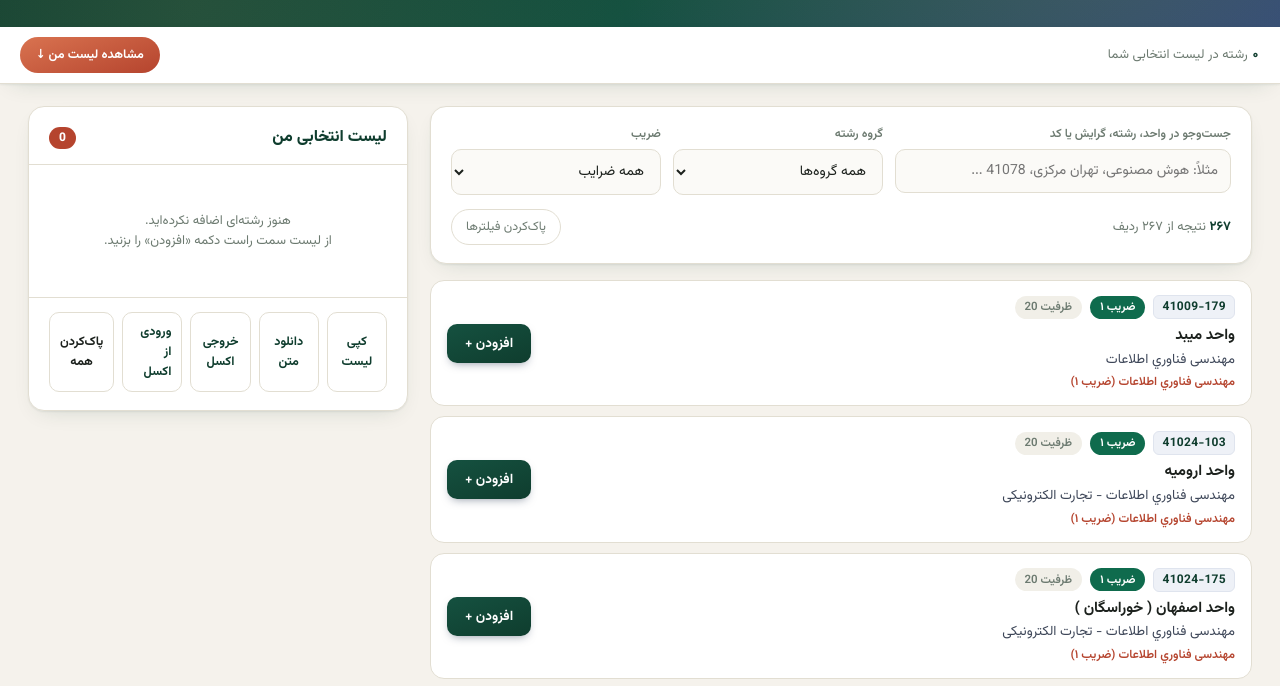
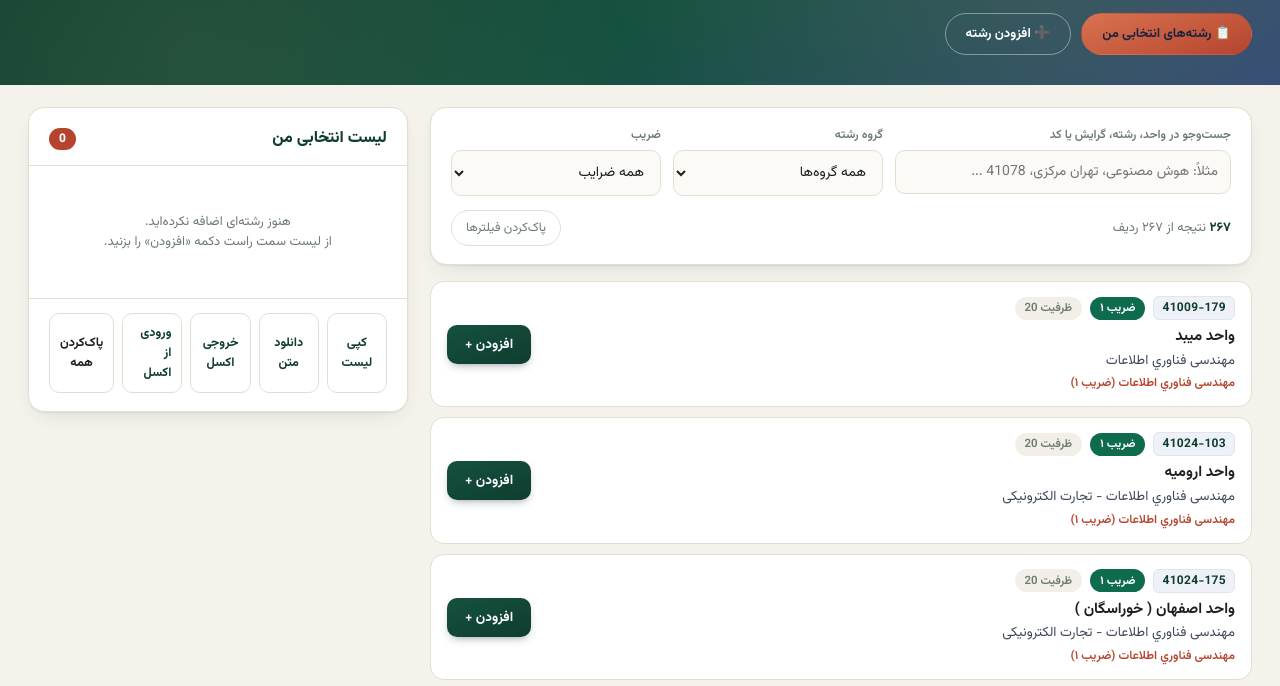
Before and after one commit to mohmmadjavad/konkur-arshad-computer-1405, a plain HTML site: page azad_index.html in a window 1280 px wide. Shown: the part 195-881 px from the top of the page. Drawn offline with Linux system fonts and the light colour scheme.

Commit message:
Add files via upload

```diff
--- a/azad_index.html
+++ b/azad_index.html
@@ -78,6 +78,19 @@ h1{ margin:0; font-size:22px; font-weight:700; letter-spacing:.2px; }
 }
 .hero-line span.acc{ color: var(--gold-light); }
 
+.nav-jump-row{ margin-top:16px; display:flex; gap:10px; flex-wrap:wrap; }
+.nav-jump-btn{
+  font-family:inherit; cursor:pointer; border:1px solid transparent; border-radius:999px;
+  padding:10px 20px; font-size:13px; font-weight:700; color:#1a2440;
+  background: linear-gradient(160deg, var(--gold-light), var(--gold));
+  transition:transform .12s, box-shadow .12s; white-space:nowrap;
+}
+.nav-jump-btn:hover{ transform:translateY(-1px); }
+.nav-jump-btn--outline{
+  background:transparent; color:#fff; border-color:rgba(255,255,255,.4);
+}
+@media print{ .nav-jump-row{ display:none !important; } }
+
 /* ---------- LAYOUT ---------- */
 .layout{
   max-width:1400px; margin:0 auto; padding:22px 28px 60px;
@@ -85,32 +98,7 @@ h1{ margin:0; font-size:22px; font-weight:700; letter-spacing:.2px; }
 }
 @media (max-width: 1000px){
   .layout{ grid-template-columns: 1fr; }
-  .sidebar{ order:-1; margin-bottom:4px; }
 }
-
-/* ---------- QUICK JUMP BAR ---------- */
-.quick-jump{
-  position: sticky; top:0; z-index: 60;
-  background: var(--card); border-bottom:1px solid var(--line);
-  padding:10px 20px; display:flex; align-items:center; justify-content:space-between; gap:12px;
-  box-shadow: var(--shadow);
-}
-.quick-jump-text{ font-size:13px; color:var(--muted); }
-.quick-jump-text b{ color:var(--navy); font-weight:800; font-variant-numeric: tabular-nums; }
-.quick-jump-btn{
-  font-family:inherit; cursor:pointer; border:none; border-radius:999px; flex:none;
-  padding:8px 16px; font-size:12.5px; font-weight:700; color:#fff;
-  background: linear-gradient(160deg, var(--gold-light), var(--gold));
-  white-space:nowrap;
-  transition:transform .12s, box-shadow .12s;
-}
-.quick-jump-btn:hover{ transform:translateY(-1px); }
-@keyframes sidebarFlash{
-  0%{ box-shadow:0 0 0 0 rgba(184,134,63,.55); }
-  100%{ box-shadow:0 0 0 14px rgba(184,134,63,0); }
-}
-.sidebar.flash{ animation: sidebarFlash 0.9s ease-out; border-color:var(--gold); }
-@media print{ .quick-jump{ display:none !important; } }
 
 /* ---------- FILTER BAR ---------- */
 .panel{
@@ -280,17 +268,16 @@ footer.page-foot{
     <div class="hero-line">
       <h2>رشته‌های دانشگاه آزاد اسلامی را جست‌وجو کن، به <span class="acc">لیست انتخابی</span> اضافه کن، و ترتیب اولویتت را بچین.</h2>
     </div>
+    <div class="nav-jump-row">
+      <button class="nav-jump-btn" id="jump-selected" type="button">📋 رشته‌های انتخابی من</button>
+      <button class="nav-jump-btn nav-jump-btn--outline" id="jump-add" type="button">➕ افزودن رشته</button>
+    </div>
   </div>
 </header>
 
-<div class="quick-jump" id="quick-jump">
-  <div class="quick-jump-text"><b id="qj-count">0</b> رشته در لیست انتخابی شما</div>
-  <button class="quick-jump-btn" id="qj-btn" type="button">مشاهده لیست من ↓</button>
-</div>
-
 <div class="layout">
   <main>
-    <div class="panel filters">
+    <div class="panel filters" id="addSection">
       <div class="filters-grid">
         <div>
           <p class="field-label">جست‌وجو در واحد، رشته، گرایش یا کد</p>
@@ -463,8 +450,6 @@ function renderSelected(){
   const ul = document.getElementById('selected-list');
   document.getElementById('sidebar-count').textContent = selected.length;
   document.getElementById('stat-selected').textContent = selected.length.toLocaleString('fa-IR');
-  const qjCount = document.getElementById('qj-count');
-  if(qjCount) qjCount.textContent = selected.length.toLocaleString('fa-IR');
 
   if(selected.length===0){
     ul.innerHTML = '<div class="sel-empty">هنوز رشته‌ای اضافه نکرده‌اید.<br>از لیست سمت راست دکمه «افزودن» را بزنید.</div>';
@@ -661,14 +646,11 @@ document.getElementById('excel-upload').addEventListener('change', (e) => {
 });
 
 
-document.getElementById('qj-btn').addEventListener('click', () => {
-  const el = document.getElementById('mySidebar');
-  if(!el) return;
-  el.scrollIntoView({ behavior: 'smooth', block: 'start' });
-  el.classList.remove('flash');
-  void el.offsetWidth;
-  el.classList.add('flash');
-  setTimeout(() => el.classList.remove('flash'), 900);
+document.getElementById('jump-selected').addEventListener('click', () => {
+  document.getElementById('mySidebar').scrollIntoView({ behavior: 'smooth', block: 'start' });
+});
+document.getElementById('jump-add').addEventListener('click', () => {
+  document.getElementById('addSection').scrollIntoView({ behavior: 'smooth', block: 'start' });
 });
 </script>
 </body>
```
Also changed, not shown: index.html (+23 -41 lines).
